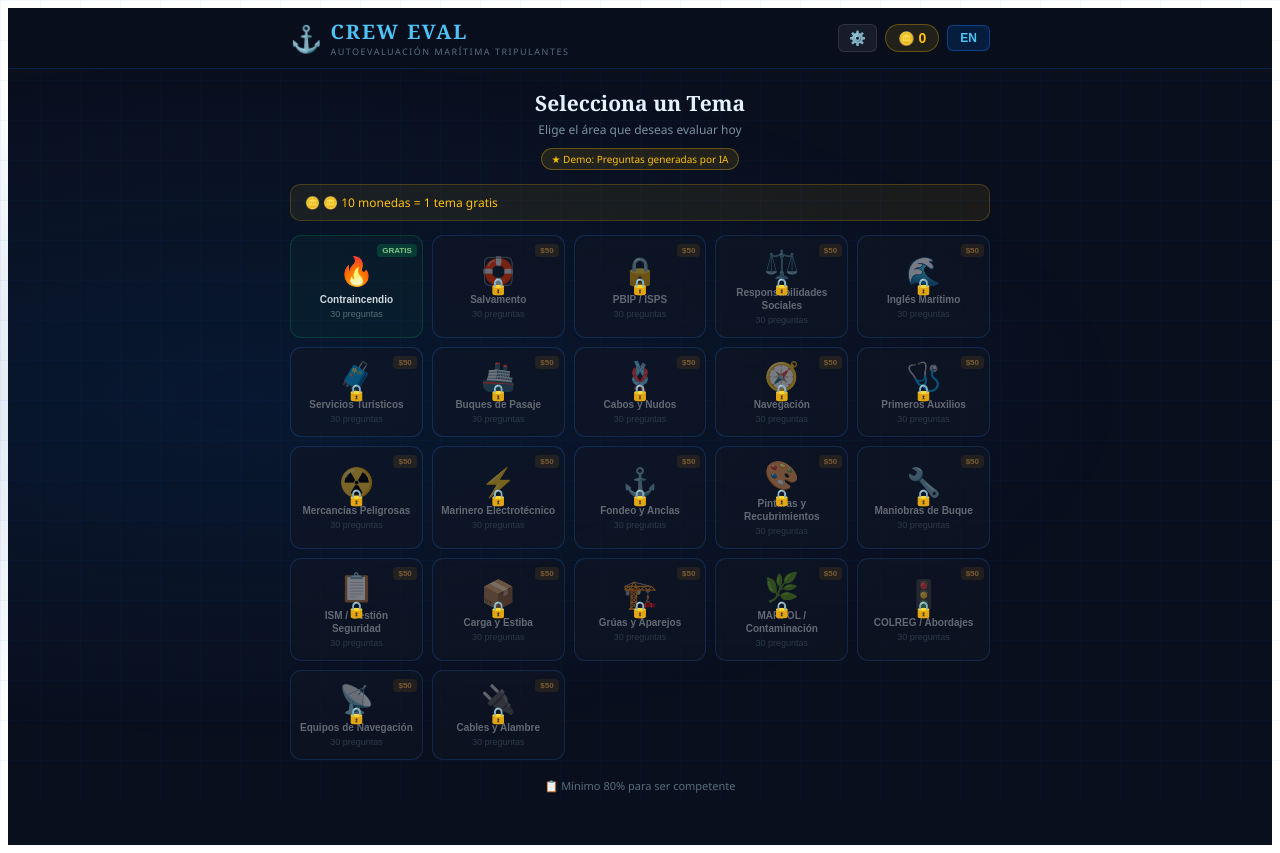
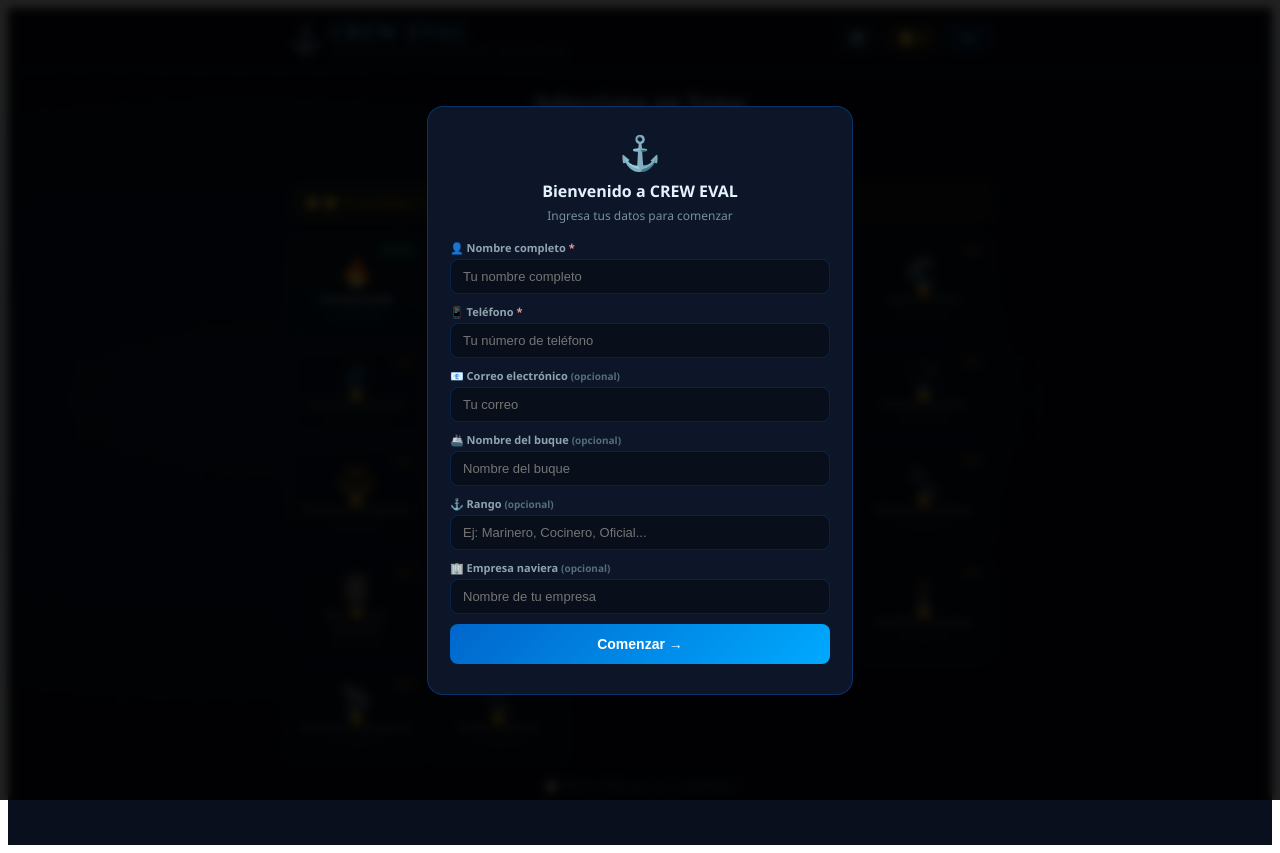
Before and after one commit to Margarita10635/crew-eval, a React (Vite) app: page / in a window 1280 px wide. Built offline with nearby package versions, Linux system fonts and the light colour scheme.

Commit message:
Add files via upload

```diff
--- a/src/App.jsx
+++ b/src/App.jsx
@@ -258,6 +258,14 @@ export default function App() {
   const [current, setCurrent] = useState(0);
   const [answers, setAnswers] = useState([]);
   const [selected, setSelected] = useState(null);
+
+  // Registration
+  const [profile, setProfile] = useState(() => {
+    try { return JSON.parse(localStorage.getItem("creweval_profile") || "null"); } catch { return null; }
+  });
+  const [showRegister, setShowRegister] = useState(false);
+  const [regForm, setRegForm] = useState({ nombre: "", tel: "", correo: "", buque: "", rango: "", empresa: "" });
+  const [regErrors, setRegErrors] = useState({});
   const [showModal, setShowModal] = useState(null);
   const [modalTab, setModalTab] = useState("pay");
   const [keyInput, setKeyInput] = useState("");
@@ -302,6 +310,22 @@ export default function App() {
   const coins = state.coins || 0;
   const access = state.access || {};
   const coinTopics = state.coinTopics || [];
+
+  // Show register modal on first visit
+  useEffect(() => {
+    if (!profile) setShowRegister(true);
+  }, []);
+
+  const handleRegister = () => {
+    const errors = {};
+    if (!regForm.nombre.trim()) errors.nombre = true;
+    if (!regForm.tel.trim()) errors.tel = true;
+    if (Object.keys(errors).length > 0) { setRegErrors(errors); return; }
+    const p = { ...regForm, fecha: new Date().toLocaleDateString() };
+    localStorage.setItem("creweval_profile", JSON.stringify(p));
+    setProfile(p);
+    setShowRegister(false);
+  };
 
   const updateState = (patch) => {
     const next = { ...state, ...patch };
@@ -414,6 +438,11 @@ export default function App() {
             </div>
           </div>
           <div style={S.headerRight}>
+            {profile && (
+              <button style={S.profileBtn} onClick={() => setShowRegister(true)}>
+                👤 <span style={S.profileName}>{profile.nombre.split(" ")[0]}</span>
+              </button>
+            )}
             <button style={S.adminBtn} onClick={() => { setShowAdmin(true); setAdminAuth(false); setAdminPass(""); setNewlyGeneratedKey(""); }}>⚙️</button>
             <button style={S.coinBtn} onClick={() => setShowWallet(true)}>
               🪙 <span style={S.coinCount}>{coins}</span>
@@ -669,6 +698,86 @@ export default function App() {
           </div>
         </div>
       )}
+      {/* ── REGISTER MODAL ── */}
+      {showRegister && (
+        <div style={S.overlay} onClick={profile ? () => setShowRegister(false) : null}>
+          <div style={{ ...S.modal, maxWidth: 380 }} onClick={e => e.stopPropagation()}>
+            <div style={S.modalIcon}>⚓</div>
+            <h3 style={S.modalTitle}>{profile ? "Tu Perfil" : lang === "es" ? "Bienvenido a CREW EVAL" : "Welcome to CREW EVAL"}</h3>
+            <p style={{ fontSize: 12, color: "#78909c", textAlign: "center", margin: "0 0 16px" }}>
+              {lang === "es" ? "Ingresa tus datos para comenzar" : "Enter your details to start"}
+            </p>
+
+            {/* Nombre - obligatorio */}
+            <div style={S.fieldGroup}>
+              <label style={S.fieldLabel}>👤 {lang === "es" ? "Nombre completo" : "Full name"} <span style={{color:"#ef9a9a"}}>*</span></label>
+              <input style={{ ...S.fieldInput, ...(regErrors.nombre ? S.fieldError : {}) }}
+                placeholder={lang === "es" ? "Tu nombre completo" : "Your full name"}
+                value={regForm.nombre}
+                onChange={e => { setRegForm({...regForm, nombre: e.target.value}); setRegErrors({...regErrors, nombre: false}); }}
+              />
+            </div>
+
+            {/* Teléfono - obligatorio */}
+            <div style={S.fieldGroup}>
+              <label style={S.fieldLabel}>📱 {lang === "es" ? "Teléfono" : "Phone"} <span style={{color:"#ef9a9a"}}>*</span></label>
+              <input style={{ ...S.fieldInput, ...(regErrors.tel ? S.fieldError : {}) }}
+                placeholder={lang === "es" ? "Tu número de teléfono" : "Your phone number"}
+                value={regForm.tel} type="tel"
+                onChange={e => { setRegForm({...regForm, tel: e.target.value}); setRegErrors({...regErrors, tel: false}); }}
+              />
+            </div>
+
+            {/* Correo - opcional */}
+            <div style={S.fieldGroup}>
+              <label style={S.fieldLabel}>📧 {lang === "es" ? "Correo electrónico" : "Email"} <span style={{color:"#546e7a", fontSize:10}}>{lang === "es" ? "(opcional)" : "(optional)"}</span></label>
+              <input style={S.fieldInput} placeholder={lang === "es" ? "Tu correo" : "Your email"}
+                value={regForm.correo} type="email"
+                onChange={e => setRegForm({...regForm, correo: e.target.value})}
+              />
+            </div>
+
+            {/* Buque - opcional */}
+            <div style={S.fieldGroup}>
+              <label style={S.fieldLabel}>🚢 {lang === "es" ? "Nombre del buque" : "Vessel name"} <span style={{color:"#546e7a", fontSize:10}}>{lang === "es" ? "(opcional)" : "(optional)"}</span></label>
+              <input style={S.fieldInput} placeholder={lang === "es" ? "Nombre del buque" : "Vessel name"}
+                value={regForm.buque}
+                onChange={e => setRegForm({...regForm, buque: e.target.value})}
+              />
+            </div>
+
+            {/* Rango - opcional */}
+            <div style={S.fieldGroup}>
+              <label style={S.fieldLabel}>⚓ {lang === "es" ? "Rango" : "Rank"} <span style={{color:"#546e7a", fontSize:10}}>{lang === "es" ? "(opcional)" : "(optional)"}</span></label>
+              <input style={S.fieldInput} placeholder={lang === "es" ? "Ej: Marinero, Cocinero, Oficial..." : "E.g: Seaman, Cook, Officer..."}
+                value={regForm.rango}
+                onChange={e => setRegForm({...regForm, rango: e.target.value})}
+              />
+            </div>
+
+            {/* Empresa - opcional */}
+            <div style={S.fieldGroup}>
+              <label style={S.fieldLabel}>🏢 {lang === "es" ? "Empresa naviera" : "Shipping company"} <span style={{color:"#546e7a", fontSize:10}}>{lang === "es" ? "(opcional)" : "(optional)"}</span></label>
+              <input style={S.fieldInput} placeholder={lang === "es" ? "Nombre de tu empresa" : "Your company name"}
+                value={regForm.empresa}
+                onChange={e => setRegForm({...regForm, empresa: e.target.value})}
+              />
+            </div>
+
+            {(regErrors.nombre || regErrors.tel) && (
+              <p style={{ color: "#ef9a9a", fontSize: 11, textAlign: "center", margin: "0 0 8px" }}>
+                ⚠️ {lang === "es" ? "Nombre y teléfono son obligatorios" : "Name and phone are required"}
+              </p>
+            )}
+
+            <button style={S.activateBtn} onClick={handleRegister}>
+              {profile ? (lang === "es" ? "Guardar cambios" : "Save changes") : (lang === "es" ? "Comenzar →" : "Start →")}
+            </button>
+            {profile && <button style={S.cancelBtn} onClick={() => setShowRegister(false)}>{t.cancelBtn}</button>}
+          </div>
+        </div>
+      )}
+
       {/* ── ADMIN MODAL ── */}
       {showAdmin && (
         <div style={S.overlay} onClick={() => setShowAdmin(false)}>
@@ -873,6 +982,12 @@ const S = {
   activateBtn: { width: "100%", padding: "12px", borderRadius: 8, border: "none", background: "linear-gradient(135deg, #0066cc, #00aaff)", color: "#fff", fontSize: 14, fontWeight: 700, cursor: "pointer", marginBottom: 8 },
   demoKeyHint: { fontSize: 10, color: "#546e7a", fontFamily: "monospace", margin: "6px 0 0", textAlign: "center" },
   mpBtn: { display: "block", textAlign: "center", background: "linear-gradient(135deg, #00b1ea, #009ee3)", color: "#fff", fontWeight: 700, fontSize: 14, padding: "11px 16px", borderRadius: 9, textDecoration: "none", margin: "8px 0", cursor: "pointer" },
+  profileBtn: { background: "rgba(0,200,100,0.1)", border: "1px solid rgba(0,200,100,0.3)", color: "#81c784", padding: "5px 10px", borderRadius: 20, cursor: "pointer", fontSize: 12, fontWeight: 600, display: "flex", alignItems: "center", gap: 4 },
+  profileName: { maxWidth: 80, overflow: "hidden", textOverflow: "ellipsis", whiteSpace: "nowrap" },
+  fieldGroup: { marginBottom: 10 },
+  fieldLabel: { display: "block", fontSize: 11, color: "#90a4ae", marginBottom: 4, fontWeight: 600 },
+  fieldInput: { width: "100%", padding: "9px 12px", borderRadius: 8, border: "1px solid rgba(0,120,255,0.2)", background: "rgba(0,0,0,0.3)", color: "#e3f2fd", fontSize: 13, boxSizing: "border-box", outline: "none" },
+  fieldError: { border: "1px solid rgba(255,80,80,0.5)", background: "rgba(255,80,80,0.05)" },
   adminBtn: { background: "rgba(255,255,255,0.06)", border: "1px solid rgba(255,255,255,0.1)", color: "#78909c", padding: "5px 10px", borderRadius: 6, cursor: "pointer", fontSize: 14 },
   adminSection: { background: "rgba(255,255,255,0.03)", border: "1px solid rgba(255,255,255,0.08)", borderRadius: 10, padding: 14, marginBottom: 12 },
   adminSectionTitle: { fontSize: 13, fontWeight: 600, color: "#e3f2fd", margin: "0 0 8px" },
```
